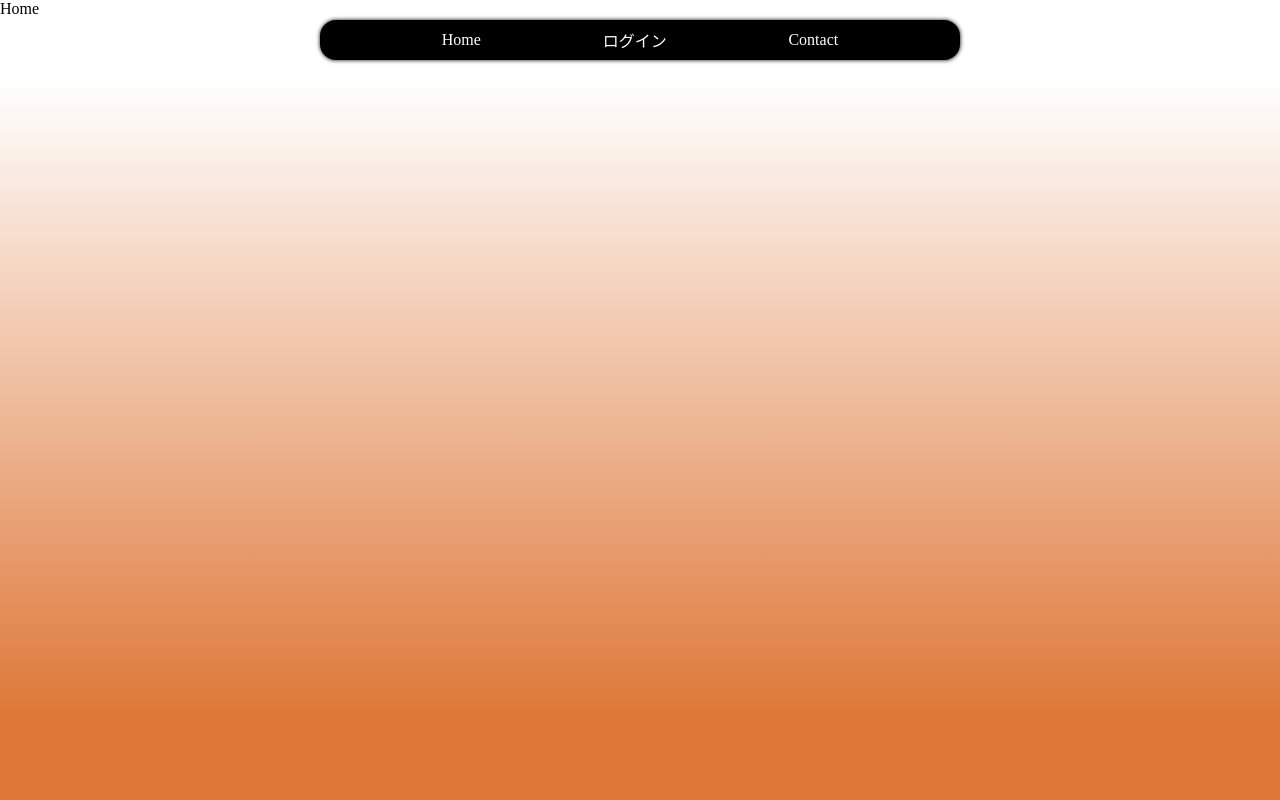
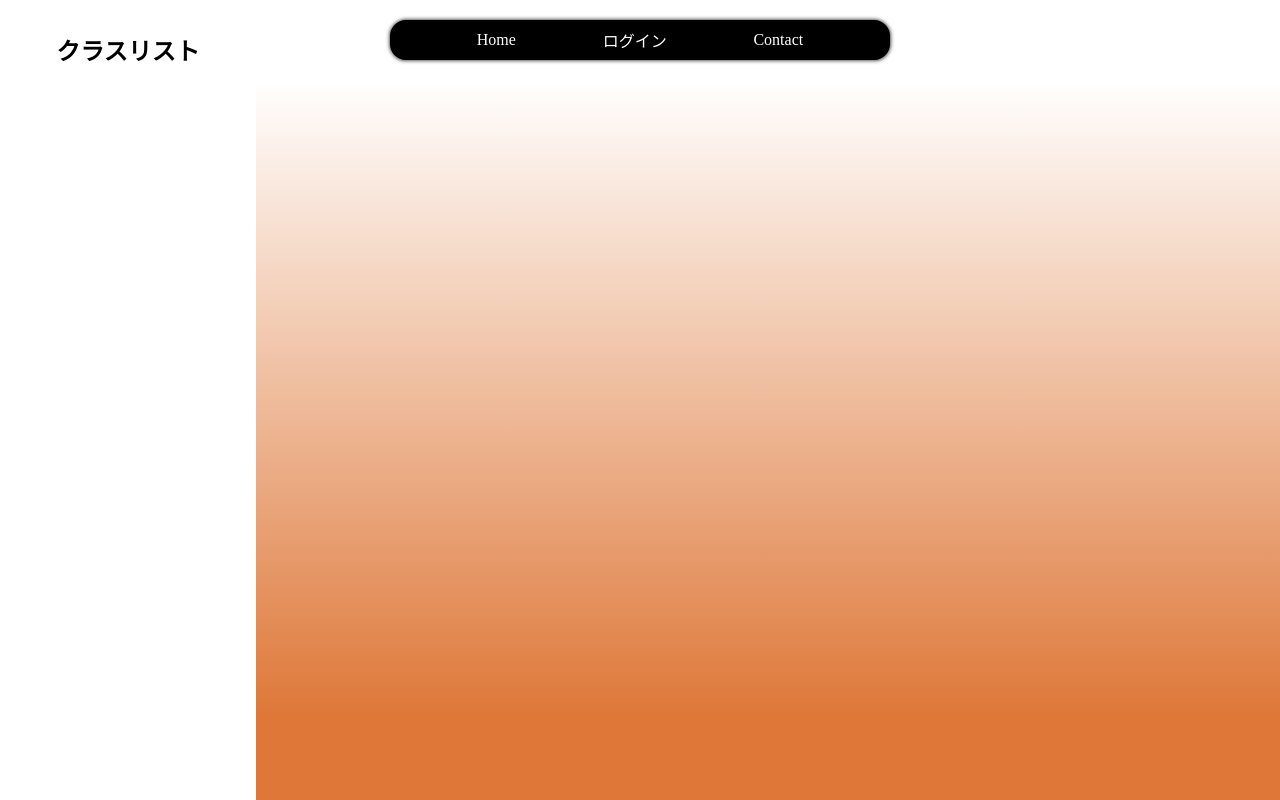
Before and after one commit to lyuhiroyama/classMate, a React (Create React App) app: page / in a window 1280 px wide. Built offline with nearby package versions, Linux system fonts and the light colour scheme.

Commit message:
feat: add sidebar component

```diff
--- a/src/App.scss
+++ b/src/App.scss
@@ -1,4 +1,5 @@
 $theme-color: #de7737;
+$sidebar-offset: 16rem;
 
 * {
     margin: 0;
@@ -29,6 +30,8 @@ $theme-color: #de7737;
         align-items: center;
         justify-content: center;
         width: 50%;
+        min-width: 300px;
+        max-width: 500px;
         height: 50%;
         background-color: black;
         margin: 1rem 0;
@@ -55,6 +58,21 @@ $theme-color: #de7737;
     }
 }
 
+// Sidebar component
+.sidebar-component {
+    position: fixed;
+    left: 0;
+    height: 100%;
+    width: $sidebar-offset;
+    background-color: white;
+
+    .sidebar-title {
+        margin: 2rem;
+        color: black;
+        text-align: center;
+    }
+}
+
 // Login component
 .login-component {
     display: flex;
@@ -67,8 +85,7 @@ $theme-color: #de7737;
         display: flex;
         justify-content: center;
         align-items: center;
-        width: 33%;
-        min-width: 300px;
+        width: 300px;
         height: 50%;
         border-radius: 1rem;
         background-color: white;
@@ -89,12 +106,13 @@ $theme-color: #de7737;
                 gap: 0.5rem;
 
                 .input-labels {
-                    font-size: 10px;
+                    font-size: 11px;
                 }
 
                 input {
                     border: none;
                     border-bottom: 1px solid black;
+                    padding: 0.5rem;
                 }
                 input:focus {
                     border-bottom: 1px solid #de7737;
--- a/src/components/Contact.tsx
+++ b/src/components/Contact.tsx
@@ -1,7 +1,7 @@
 export default function Contact() {
     return (
         <div className="contact-component">
-            <p>Contact</p>
+
         </div>
     )
 }
--- a/src/components/Home.tsx
+++ b/src/components/Home.tsx
@@ -1,7 +1,9 @@
+import Sidebar from './Sidebar';
+
 export default function Home() {
     return (
         <div className="home-component">
-            <p>Home</p>
+            <Sidebar />
         </div>
     )
 }
--- /dev/null
+++ b/src/components/Sidebar.tsx
@@ -0,0 +1,9 @@
+export default function Sidebar() {
+    return (
+        <div className="sidebar-component">
+            <h2 className="sidebar-title">
+                クラスリスト
+            </h2>
+        </div>
+    )
+}
```
